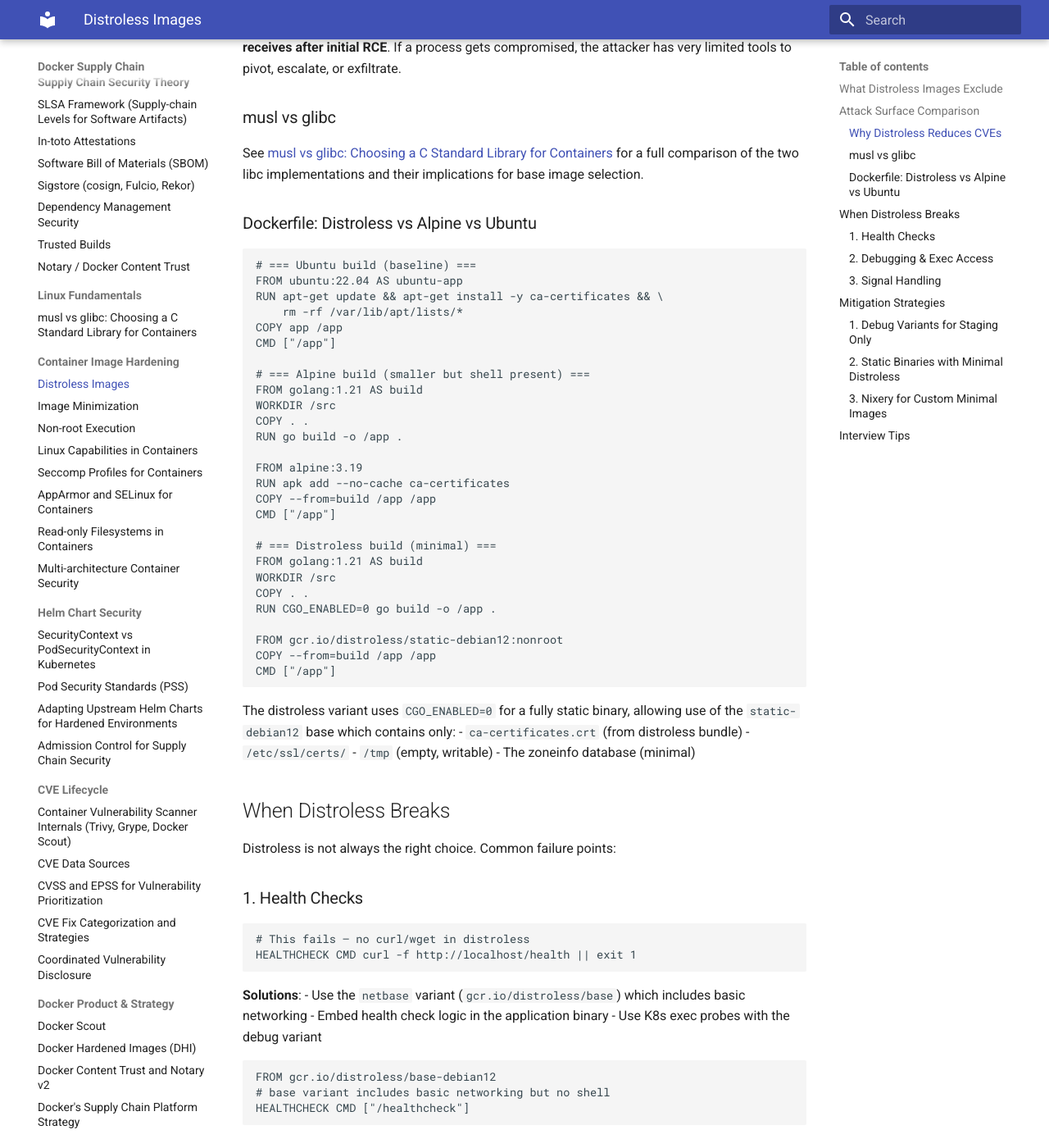
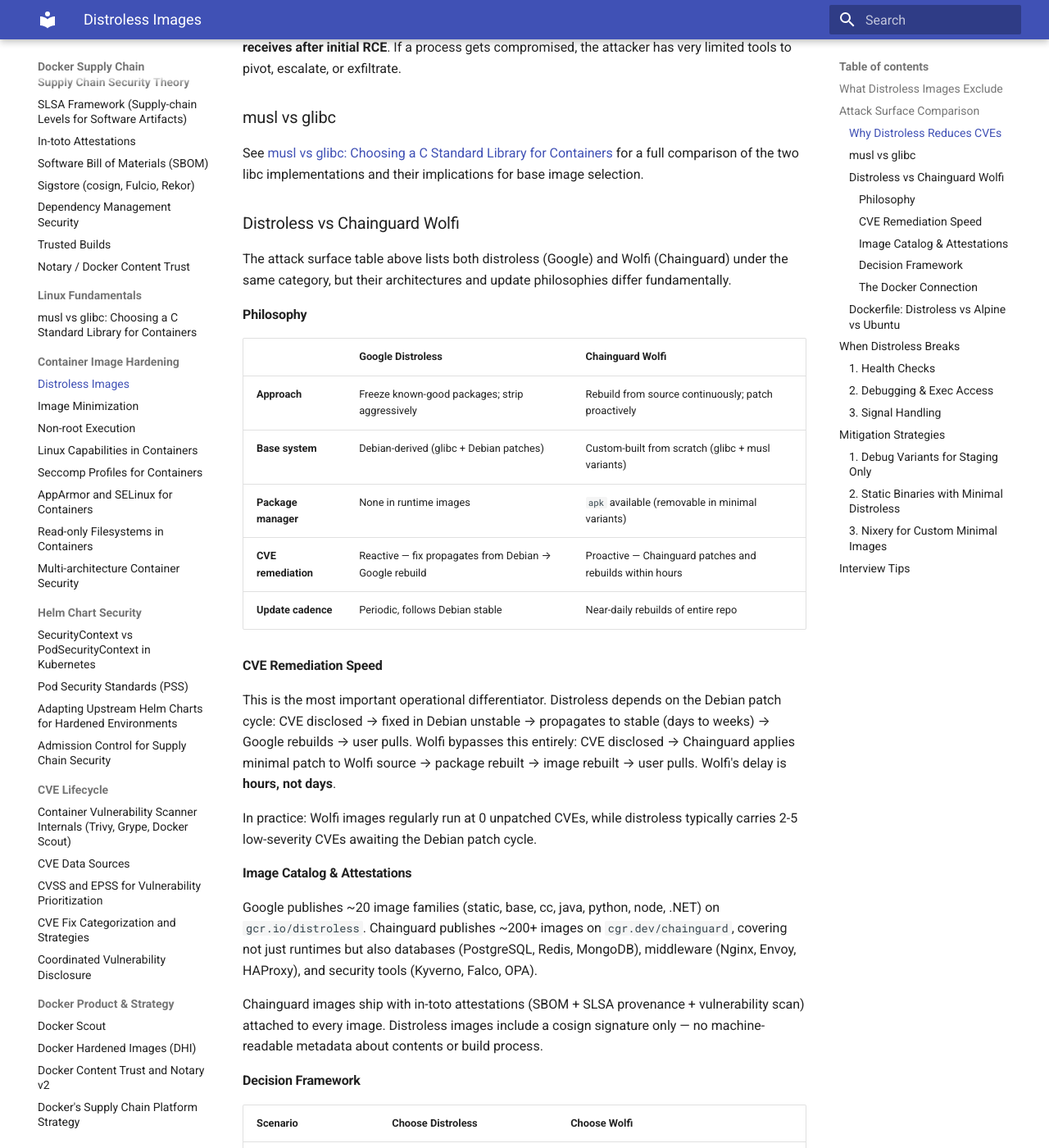
Before and after one commit to schaffe/container-security-fundamentals, an MkDocs documentation site: the page built from docs/articles/08-distroless-images.md, in a window 1280 px wide and 1400 px high, scrolled down 1375 px. Shown: the whole window at 82% size. Built offline with MkDocs 1.6.1 and Material for MkDocs 9.7.7, drawn with Linux system fonts in a browser that asks for light colours; some of the changed text lies outside the part shown.

Commit message:
add Distroless vs Wolfi section to distroless article; tone down new-article creation in skill

```diff
--- a/docs/articles/08-distroless-images.md
+++ b/docs/articles/08-distroless-images.md
@@ -42,6 +42,47 @@
 ### musl vs glibc
 
 See [musl vs glibc: Choosing a C Standard Library for Containers](29-musl-vs-glibc.md) for a full comparison of the two libc implementations and their implications for base image selection.
+
+### Distroless vs Chainguard Wolfi
+
+The attack surface table above lists both distroless (Google) and Wolfi (Chainguard) under the same category, but their architectures and update philosophies differ fundamentally.
+
+#### Philosophy
+
+| | Google Distroless | Chainguard Wolfi |
+|---|---|---|
+| **Approach** | Freeze known-good packages; strip aggressively | Rebuild from source continuously; patch proactively |
+| **Base system** | Debian-derived (glibc + Debian patches) | Custom-built from scratch (glibc + musl variants) |
+| **Package manager** | None in runtime images | `apk` available (removable in minimal variants) |
+| **CVE remediation** | Reactive — fix propagates from Debian → Google rebuild | Proactive — Chainguard patches and rebuilds within hours |
+| **Update cadence** | Periodic, follows Debian stable | Near-daily rebuilds of entire repo |
+
+#### CVE Remediation Speed
+
+This is the most important operational differentiator. Distroless depends on the Debian patch cycle: CVE disclosed → fixed in Debian unstable → propagates to stable (days to weeks) → Google rebuilds → user pulls. Wolfi bypasses this entirely: CVE disclosed → Chainguard applies minimal patch to Wolfi source → package rebuilt → image rebuilt → user pulls. Wolfi's delay is **hours, not days**.
+
+In practice: Wolfi images regularly run at 0 unpatched CVEs, while distroless typically carries 2-5 low-severity CVEs awaiting the Debian patch cycle.
+
+#### Image Catalog & Attestations
+
+Google publishes ~20 image families (static, base, cc, java, python, node, .NET) on `gcr.io/distroless`. Chainguard publishes ~200+ images on `cgr.dev/chainguard`, covering not just runtimes but also databases (PostgreSQL, Redis, MongoDB), middleware (Nginx, Envoy, HAProxy), and security tools (Kyverno, Falco, OPA).
+
+Chainguard images ship with in-toto attestations (SBOM + SLSA provenance + vulnerability scan) attached to every image. Distroless images include a cosign signature only — no machine-readable metadata about contents or build process.
+
+#### Decision Framework
+
+| Scenario | Choose Distroless | Choose Wolfi |
+|---|---|---|
+| Go/Rust static binary | `static-debian12:nonroot` (~2 MB) | `cgr.dev/chainguard/static` (~5 MB, attestations included) |
+| Zero CVE tolerance | Good (rare CVEs) | Better (proactive patching, often 0) |
+| Need attestations for policy | Not available by default | Included (SBOM + provenance + vuln scan) |
+| Enterprise compliance | Distroless + separate attestation tooling | Wolfi + Chainguard Enforce (integrated) |
+| Custom Dockerfile needs | Must pre-install everything in build stage | Can `apk add` in build stage; apk at runtime |
+| Must minimize pull size | Distroless static ~2 MB | Wolfi static ~5 MB (apk adds overhead) |
+
+#### The Docker Connection
+
+Docker Hardened Images (DHI) use Wolfi as their base OS. DHI inherits Wolfi's proactive patching while adding Docker-specific attestations, Docker Hub distribution, and Scout/ Build Cloud integration. See [Docker Hardened Images](26-docker-hardened-images.md) for details.
 
 ### Dockerfile: Distroless vs Alpine vs Ubuntu
 
@@ -188,4 +229,4 @@
 
 When asked about distroless, emphasize the **supply chain security** angle: distroless removes the "blast radius" after a compromise. Understand the trade-off between debuggability and security. Be ready to discuss monohash-based vulnerability scanning — distroless images have so few packages that scanner false positives drop dramatically.
 
-Compare distroless to **Chainguard Wolfi images**, which take a more active approach: distroless freezes packages, while Wolfi actively rebuilds from source with minimal patches, achieving similar package counts but with faster CVE remediation.
+The [Distroless vs Chainguard Wolfi](#distroless-vs-chainguard-wolfi) section above covers the architectural differences, CVE remediation speed, catalog breadth, and decision framework.
```
Also changed, not shown: .opencode/skills/documenting-answers/SKILL.md (+9 -1 lines).
